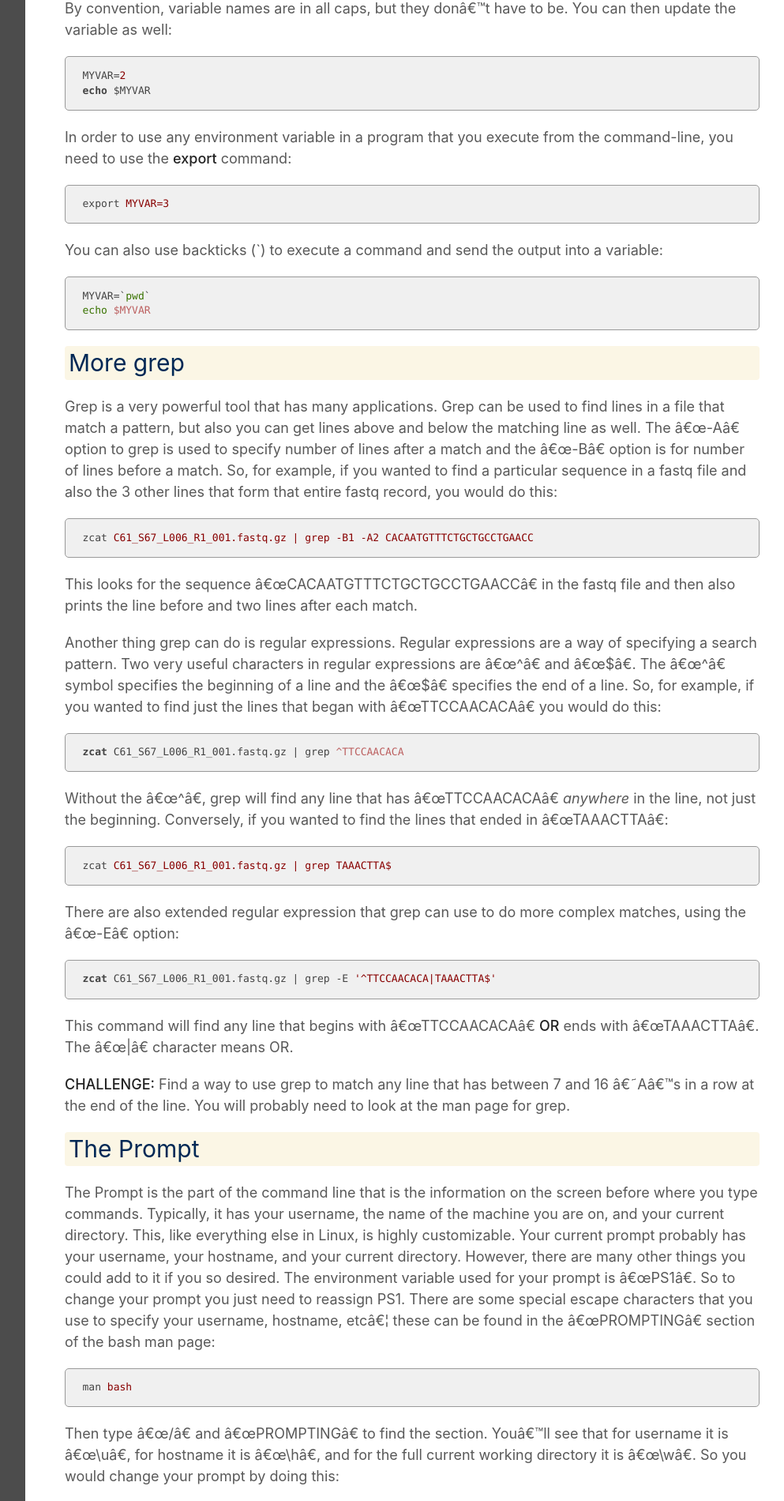
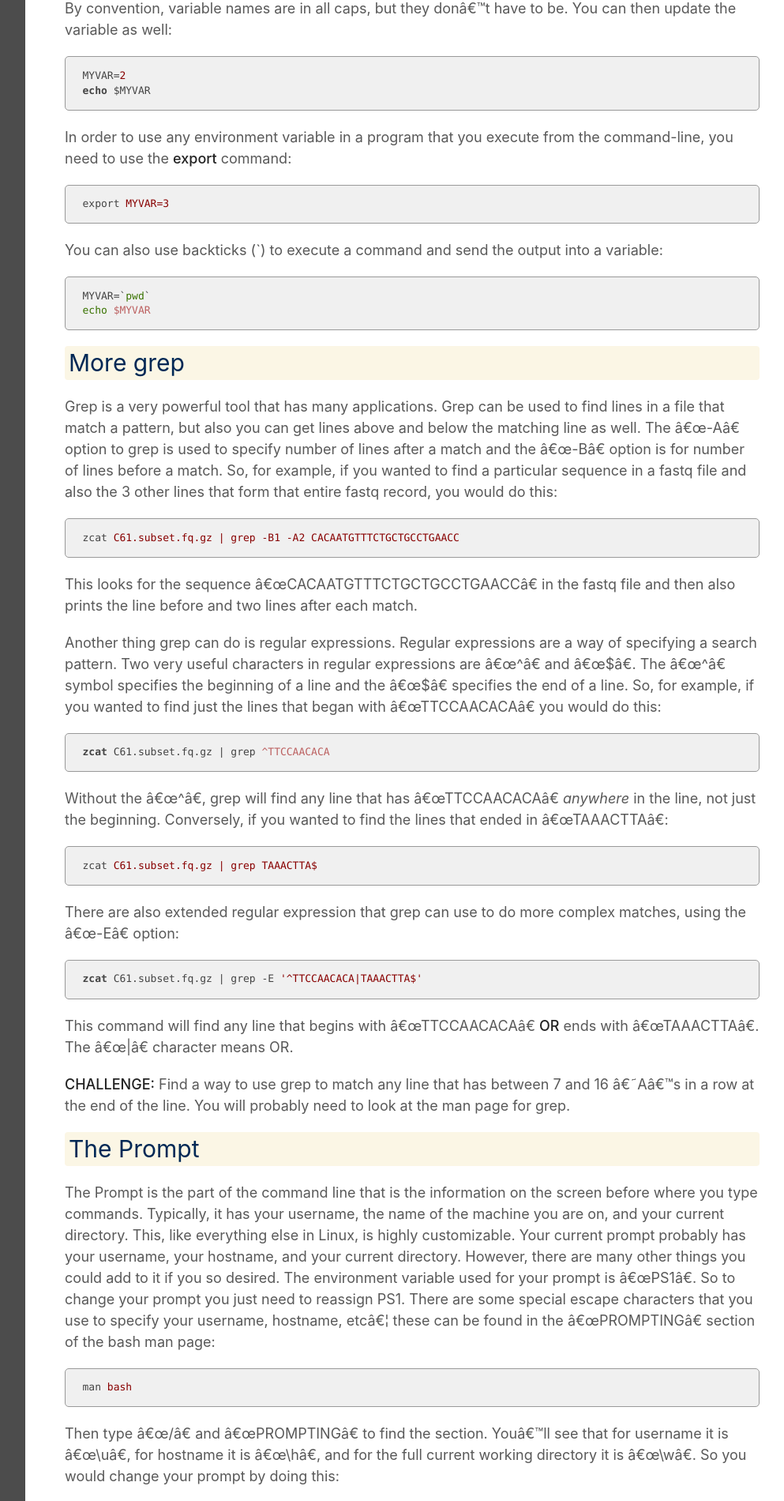
Before and after one commit to ucdavis-bioinformatics-training/2023-January-Introduction-to-the-Command-Line-for-Bioinformatics, a Jekyll site: the page built from cli/extra.md, in a window 1280 px wide. Shown: the part 3086-4986 px from the top of the page at 79% size, without its empty margins (268-1261 px from the left). Built offline with Jekyll 4.4.1, drawn with Linux system fonts in a browser that asks for light colours; our own code applies the rules of GitHub Pages for plain Markdown files.

Commit message:
initial commit

```diff
--- a/cli/extra.md
+++ b/cli/extra.md
@@ -103,21 +103,21 @@ More grep
 
 Grep is a very powerful tool that has many applications. Grep can be used to find lines in a file that match a pattern, but also you can get lines above and below the matching line as well. The "-A" option to grep is used to specify number of lines after a match and the "-B" option is for number of lines before a match. So, for example, if you wanted to find a particular sequence in a fastq file and also the 3 other lines that form that entire fastq record, you would do this:
 
-    zcat C61_S67_L006_R1_001.fastq.gz | grep -B1 -A2 CACAATGTTTCTGCTGCCTGAACC
+    zcat C61.subset.fq.gz | grep -B1 -A2 CACAATGTTTCTGCTGCCTGAACC
 
 This looks for the sequence "CACAATGTTTCTGCTGCCTGAACC" in the fastq file and then also prints the line before and two lines after each match.
 
 Another thing grep can do is regular expressions. Regular expressions are a way of specifying a search pattern. Two very useful characters in regular expressions are "^" and "$". The "^" symbol specifies the beginning of a line and the "$" specifies the end of a line. So, for example, if you wanted to find just the lines that began with "TTCCAACACA" you would do this:
 
-    zcat C61_S67_L006_R1_001.fastq.gz | grep ^TTCCAACACA
+    zcat C61.subset.fq.gz | grep ^TTCCAACACA
 
 Without the "^", grep will find any line that has "TTCCAACACA" *anywhere* in the line, not just the beginning. Conversely, if you wanted to find the lines that ended in "TAAACTTA":
 
-    zcat C61_S67_L006_R1_001.fastq.gz | grep TAAACTTA$
+    zcat C61.subset.fq.gz | grep TAAACTTA$
 
 There are also extended regular expression that grep can use to do more complex matches, using the "-E" option:
 
-    zcat C61_S67_L006_R1_001.fastq.gz | grep -E '^TTCCAACACA|TAAACTTA$'
+    zcat C61.subset.fq.gz | grep -E '^TTCCAACACA|TAAACTTA$'
 
 This command will find any line that begins with "TTCCAACACA" **OR** ends with "TAAACTTA". The "\|" character means OR.
 
```
